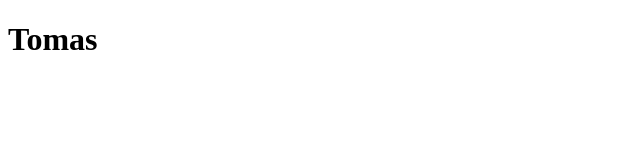
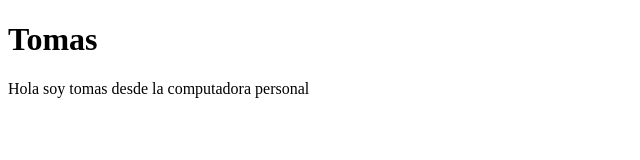
Before and after one commit to tomfloresg/PruebasContomfloresg, a plain HTML site: page index.html in a window 1280 px wide. Shown: the whole page, without its empty margins (0-640 px from the left). Drawn offline with Linux system fonts and the light colour scheme.

Commit message:
Este es mi primer repositorio agrege un comentario en el index de que estoy en mi computadora personal

```diff
--- a/index.html
+++ b/index.html
@@ -8,5 +8,6 @@
 </head>
 <body>
     <h1>Tomas</h1>
+    <p>Hola soy tomas desde la computadora personal </p>
 </body>
 </html>
```
